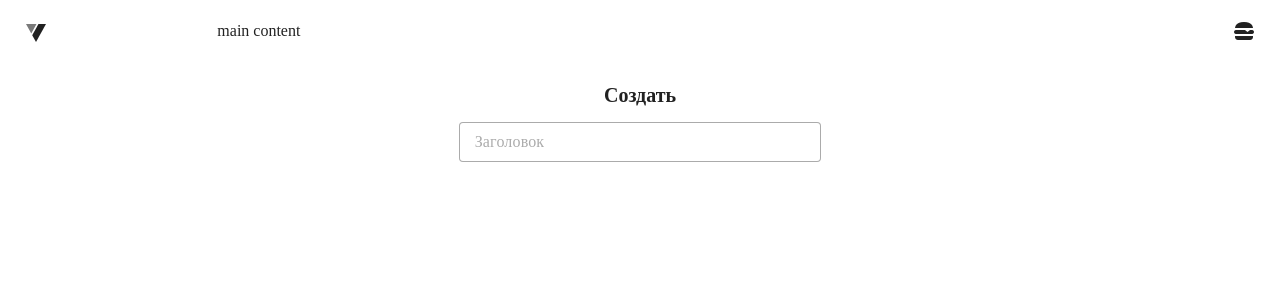
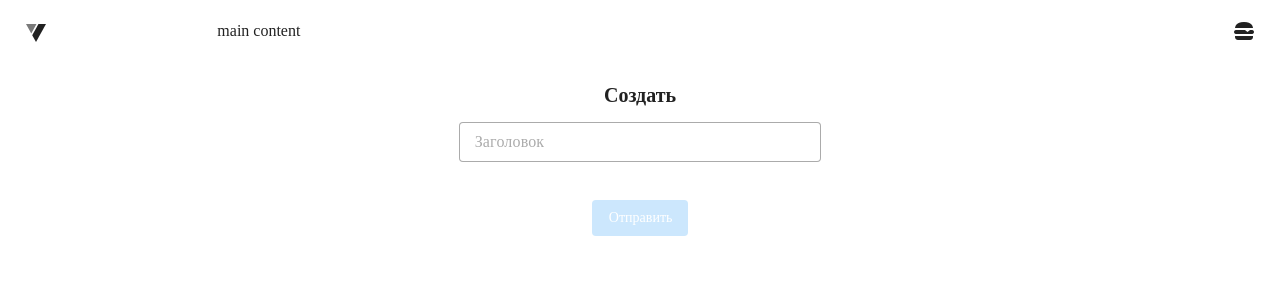
Before and after one commit to qbit-club/uslugi, a Nuxt app: page /hall/create in a window 1280 px wide. Shown: the top 300 px of the page. Built offline with nearby package versions, Linux system fonts and the light colour scheme.

Commit message:
add create btn

```diff
--- a/pages/hall/create.vue
+++ b/pages/hall/create.vue
@@ -29,7 +29,7 @@ let title = useField<string>('title')
 
 const submit = handleSubmit(async values => {
   loading.value = true
-
+  console.log(values);
   loading.value = false
 })
 </script>
@@ -39,9 +39,14 @@ const submit = handleSubmit(async values => {
       <v-form @submit.prevent="submit"
         class="global-box d-flex flex-column align-center w-100 h-100 pt-4 pr-6 pb-4 pl-6">
         <div class="font-weight-bold" style="font-size: 20px;">Создать</div>
+
         <v-text-field v-model="title.value.value" :error-messages="title.errorMessage.value" placeholder="Заголовок"
-        variant="outlined" density="compact" class="mt-3 w-100" />
+          variant="outlined" density="compact" class="mt-3 w-100" />
 
+        <v-btn class="ma-auto bg-blue mt-4" variant="tonal" type="submit" :loading="loading"
+          :disabled="!meta.valid">
+          Отправить
+        </v-btn>
       </v-form>
     </v-col>
   </v-row>
```
